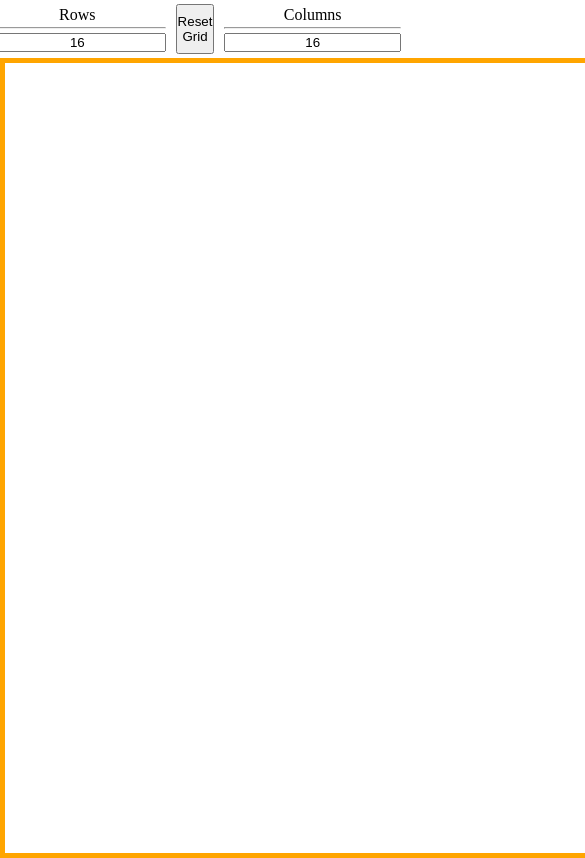
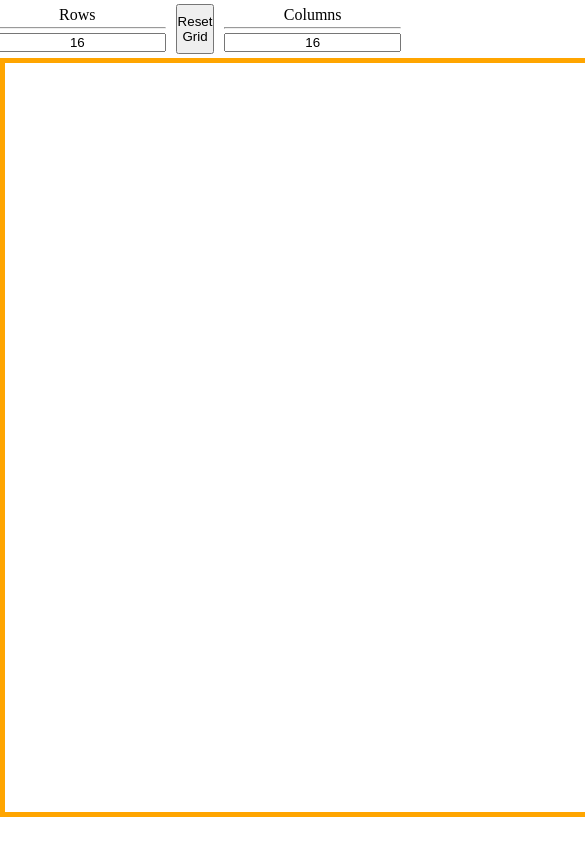
Before and after one commit to JK-B0T/Etch-A-Sketch, a plain HTML site: page index.html in a window 390 px wide. Shown: the top 858 px of the page, 585 px wide, since content can reach past the window. Drawn offline with Linux system fonts and the light colour scheme.

Commit message:
Makes board container more responsive

```diff
--- a/style.css
+++ b/style.css
@@ -31,8 +31,8 @@ input {
     display: flex;
     flex-direction: column;
     border: 5px solid orange;
-    width: 800px;
-    height: 800px;
+    width: 90vh;
+    height: 90vh;
     justify-content: stretch;
     align-items: stretch;
 }
```
